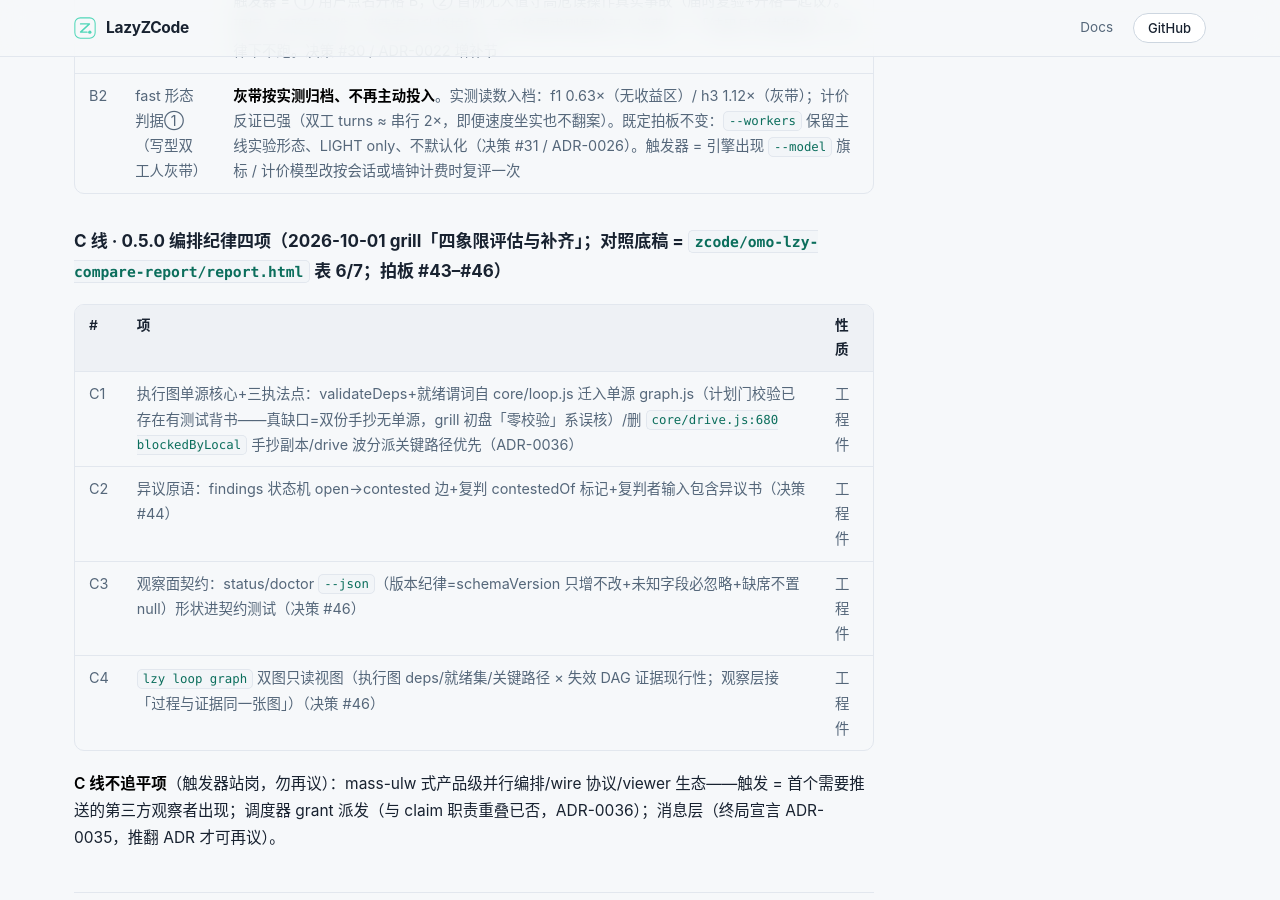
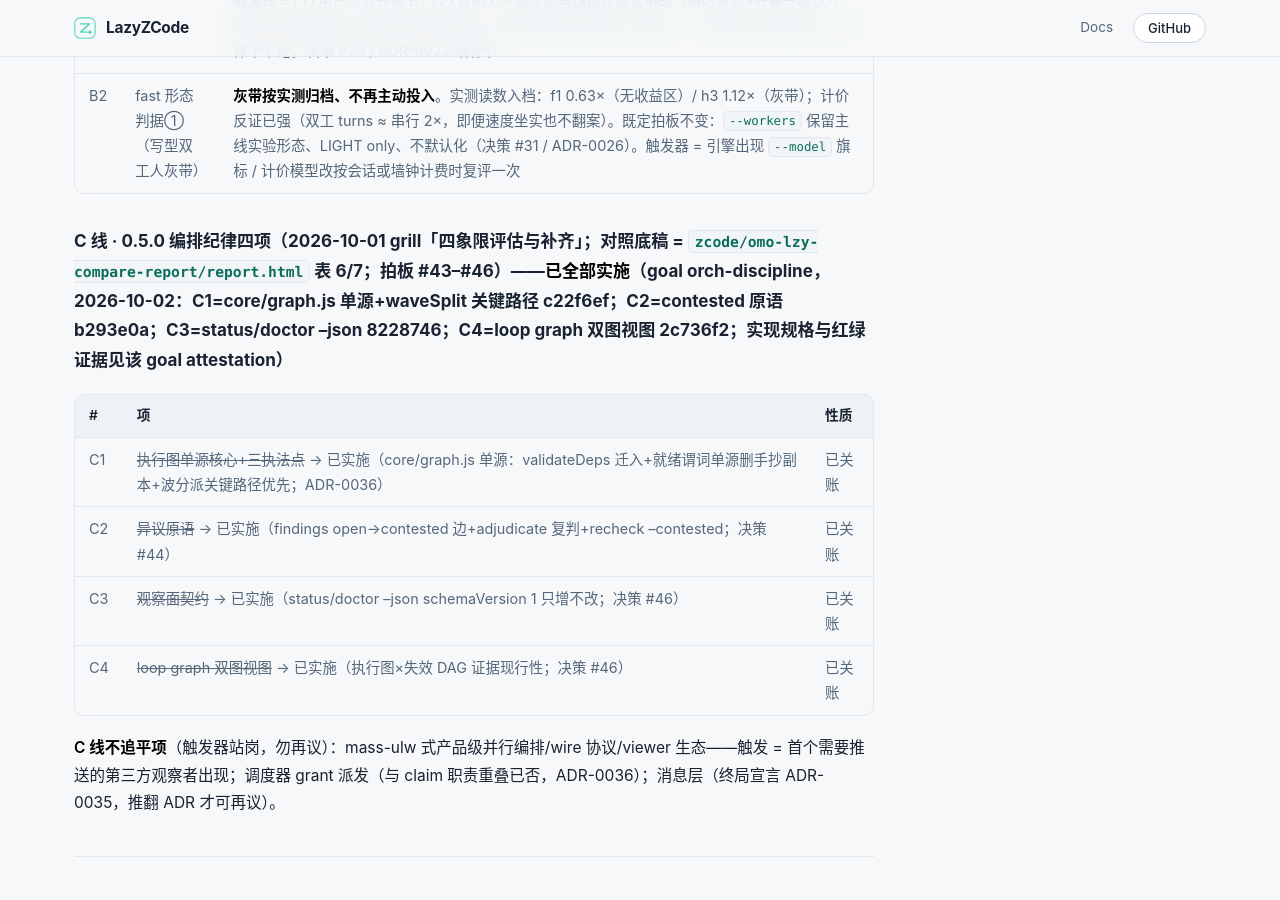
Before and after one commit to Acfufu/lazyzcode, a Jekyll site: the page built from docs/debts.md, in a window 1280 px wide and 900 px high, scrolled down 1294 px. Built offline with Jekyll 4.4.1, drawn with Linux system fonts in a browser that asks for light colours; our own code applies the rules of GitHub Pages for plain Markdown files.

Commit message:
docs(orch): 收口文档面——debts C 线四件关账留痕（实现提交号入档）、decisions #43/#44/#46 已实施注记、AGENTS §4 状态同步（12288 内）、CHANGELOG Unreleased 四件（graph 单源/contested/--json 契约/loop graph）
Goal: orch-discipline#N7

```diff
--- a/docs/debts.md
+++ b/docs/debts.md
@@ -31,14 +31,14 @@
 | B1 | H3R 高危步门去留 | **维持休眠 A 态，复验不排期、触发器化**。升格前置=网格复验误停归零（根解半已落地：v024-debt-bundle#N1 分段+词元序列匹配；词法绕过族已收口 v024-fix-round#N6/N7；复验未跑）。触发器 = ① 用户点名升格 B；② 首例无人值守高危误操作真实事故（届时复验+升格一起议）。理据：复验结论唯一消费者是升格拍板，无升格需求则复验无人消费——「结果只作拍板输入」纪律下不跑。决策 #30 / ADR-0022 增补节 |
 | B2 | fast 形态判据①（写型双工人灰带） | **灰带按实测归档、不再主动投入**。实测读数入档：f1 0.63×（无收益区）/ h3 1.12×（灰带）；计价反证已强（双工 turns ≈ 串行 2×，即便速度坐实也不翻案）。既定拍板不变：`--workers` 保留主线实验形态、LIGHT only、不默认化（决策 #31 / ADR-0026）。触发器 = 引擎出现 `--model` 旗标 / 计价模型改按会话或墙钟计费时复评一次 |
 
-### C 线 · 0.5.0 编排纪律四项（2026-10-01 grill「四象限评估与补齐」；对照底稿 = `zcode/omo-lzy-compare-report/report.html` 表 6/7；拍板 #43–#46）
+### C 线 · 0.5.0 编排纪律四项（2026-10-01 grill「四象限评估与补齐」；对照底稿 = `zcode/omo-lzy-compare-report/report.html` 表 6/7；拍板 #43–#46）——**已全部实施**（goal orch-discipline，2026-10-02：C1=core/graph.js 单源+waveSplit 关键路径 c22f6ef；C2=contested 原语 b293e0a；C3=status/doctor --json 8228746；C4=loop graph 双图视图 2c736f2；实现规格与红绿证据见该 goal attestation）
 
 | # | 项 | 性质 |
 |---|---|---|
-| C1 | 执行图单源核心+三执法点：validateDeps+就绪谓词自 core/loop.js 迁入单源 graph.js（计划门校验已存在有测试背书——真缺口=双份手抄无单源，grill 初盘「零校验」系误核）/删 `core/drive.js:680 blockedByLocal` 手抄副本/drive 波分派关键路径优先（ADR-0036） | 工程件 |
-| C2 | 异议原语：findings 状态机 open→contested 边+复判 contestedOf 标记+复判者输入包含异议书（决策 #44） | 工程件 |
-| C3 | 观察面契约：status/doctor `--json`（版本纪律=schemaVersion 只增不改+未知字段必忽略+缺席不置 null）形状进契约测试（决策 #46） | 工程件 |
-| C4 | `lzy loop graph` 双图只读视图（执行图 deps/就绪集/关键路径 × 失效 DAG 证据现行性；观察层接「过程与证据同一张图」）（决策 #46） | 工程件 |
+| C1 | ~~执行图单源核心+三执法点~~ → 已实施（core/graph.js 单源：validateDeps 迁入+就绪谓词单源删手抄副本+波分派关键路径优先；ADR-0036） | 已关账 |
+| C2 | ~~异议原语~~ → 已实施（findings open→contested 边+adjudicate 复判+recheck --contested；决策 #44） | 已关账 |
+| C3 | ~~观察面契约~~ → 已实施（status/doctor --json schemaVersion 1 只增不改；决策 #46） | 已关账 |
+| C4 | ~~loop graph 双图视图~~ → 已实施（执行图×失效 DAG 证据现行性；决策 #46） | 已关账 |
 
 **C 线不追平项**（触发器站岗，勿再议）：mass-ulw 式产品级并行编排/wire 协议/viewer 生态——触发 = 首个需要推送的第三方观察者出现；调度器 grant 派发（与 claim 职责重叠已否，ADR-0036）；消息层（终局宣言 ADR-0035，推翻 ADR 才可再议）。
 
```
Also changed, not shown: AGENTS.md (+3 -3 lines), docs/decisions.md (+3 -3 lines), CHANGELOG.md.
